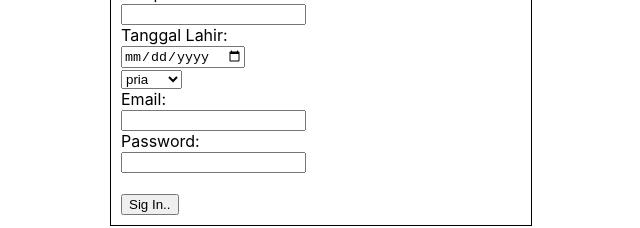
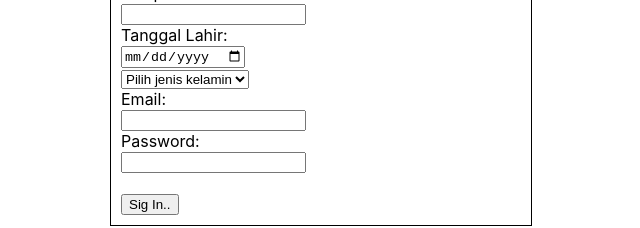
Before and after one commit to fidyaai/reactjs-fidy, a React (Create React App) app: page / in a window 1280 px wide. Shown: the part 233-461 px from the top of the page, without its empty margins (319-959 px from the left). Built offline with nearby package versions, Linux system fonts and the light colour scheme.

Commit message:
3. Form Validation

```diff
--- a/src/materi/Form/Task/FormValidation/FormValidation.jsx
+++ b/src/materi/Form/Task/FormValidation/FormValidation.jsx
@@ -97,8 +97,9 @@ render () {
                 <Input type="text" name="tempatlahir" label="Tempat Lahir" onChange={value => this.setState({tempatlahir: value})} />
                 <Input type="date" name="tanggallahir" label="Tanggal Lahir" onChange={value => this.setState({tanggallahir: value})} />
                 <select name="jeniskelamin" label="Jenis Kelamin" onChange={value => this.setState({jeniskelamin: value})}>
-                <option name="pria" label="pria" onClick={value => this.setState({jeniskelamin: value})}>pria</option>
-                <option name="wanita" label="wanita" onClick={value => this.setState({jeniskelamin: value})}>wanita</option>
+                <option name="pilihjeniskelamin" label="Pilih jenis kelamin" onChange={value => this.setState({jeniskelamin: value})}>Pilih jenis kelamin</option>
+                <option name="pria" label="pria" onChange={value => this.setState({jeniskelamin: value})}>pria</option>
+                <option name="wanita" label="wanita" onChange={value => this.setState({jeniskelamin: value})}>wanita</option>
                 </select>
                 <Input type="email" name="email" label="Email" onChange={value => this.setState({email: value})} />
                 <Input type="password" name="password" label="Password" onChange={value => this.setState({password: value})} />
```
